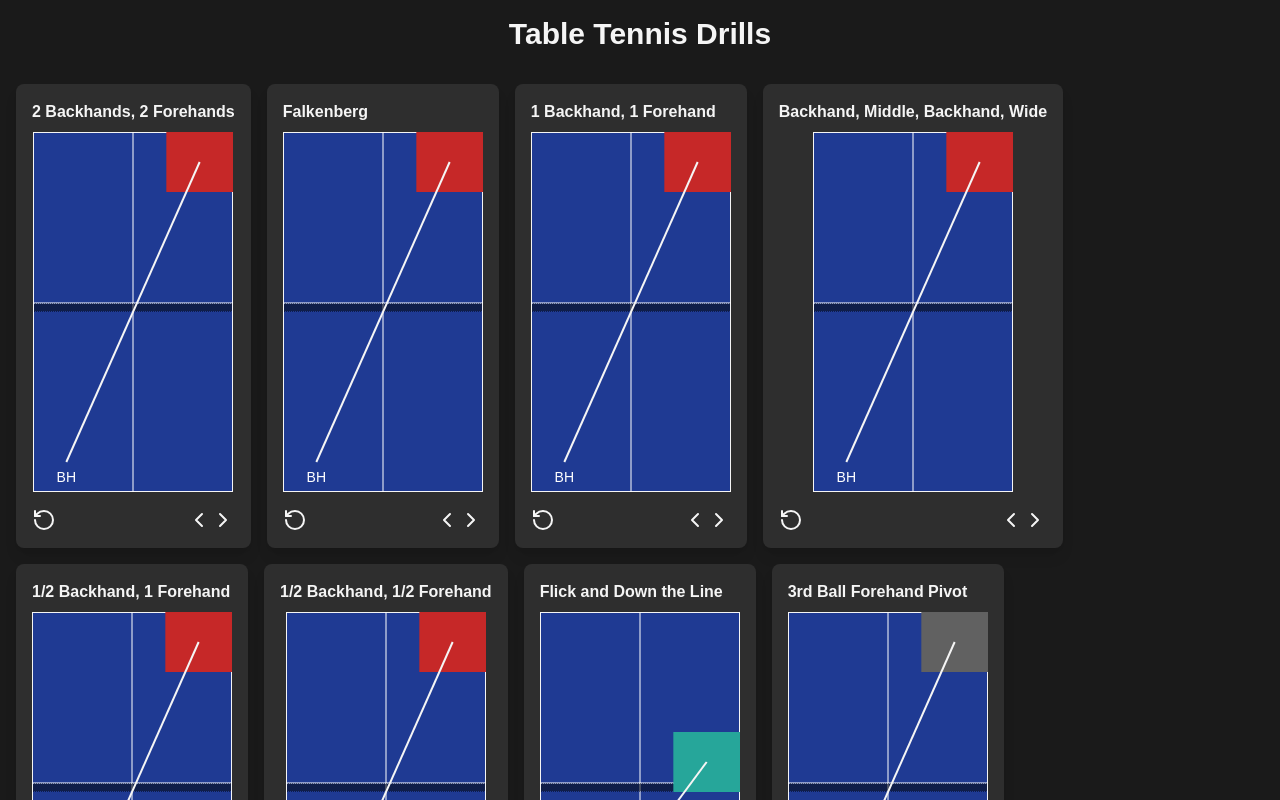
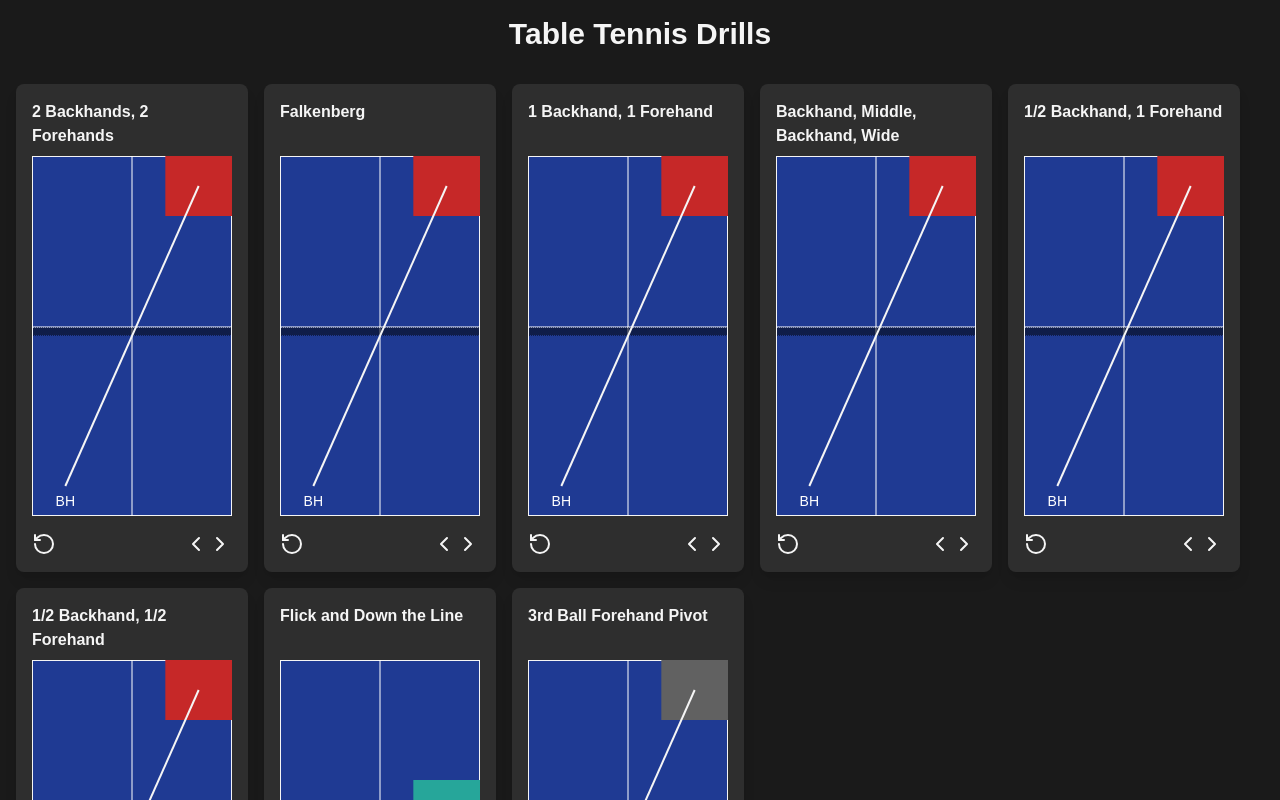
Before and after one commit to RowMur/ttdrills, a Next.js app: page / in a window 1280 px wide. Shown: the top 800 px of the page. Built offline with nearby package versions, Linux system fonts and the light colour scheme.

Commit message:
style: line up the drill cards

```diff
--- a/src/app/page.tsx
+++ b/src/app/page.tsx
@@ -1,5 +1,3 @@
-"use client";
-
 import { DrillCard } from "@/components/DrillCard";
 import { DRILLS } from "@/data";
 
--- a/src/components/DrillCard.tsx
+++ b/src/components/DrillCard.tsx
@@ -38,15 +38,13 @@ export const DrillCard = ({ drill }: Props) => {
   const prevNodeId = drill.graph.nodes[nodeId].prev?.[0];
 
   return (
-    <div className="shadow-lg p-4 rounded-lg bg-grey">
-      <h2 className="font-semibold mb-2 text-wrap">{drill.name}</h2>
+    <div className="shadow-lg p-4 rounded-lg bg-grey w-[232px] flex flex-col">
+      <h2 className="font-semibold mb-2 text-wrap grow">{drill.name}</h2>
       {/* TODO: Find some way to dynamically check if it's continuous */}
       {/* <div className="flex flex-wrap gap-2 mb-4">
         <Tag text={drill.loopBehavior} />
       </div> */}
-      <div
-        className={`relative min-w-[${DIAGRAM_WIDTH}px] w-fit h-[${DIAGRAM_HEIGHT}px] mx-auto`}
-      >
+      <div className={`relative w-fit mx-auto`}>
         <DrillDiagram
           drill={drill}
           nodeId={nodeId}
```
